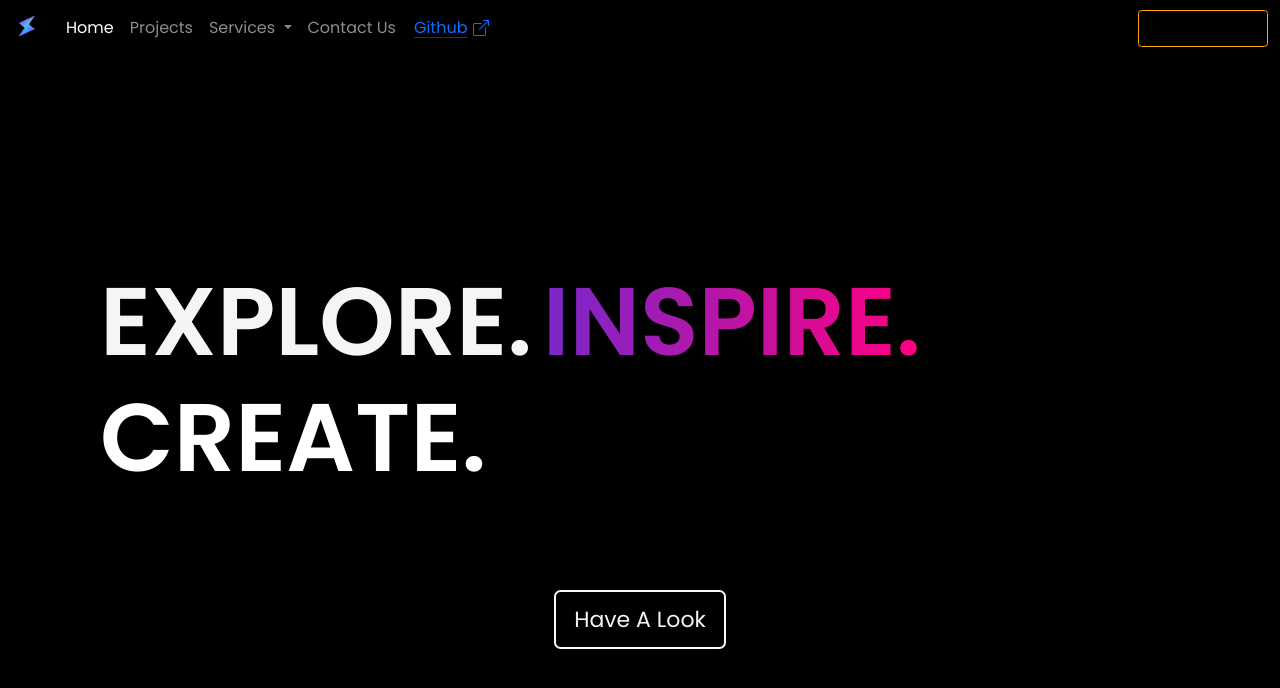
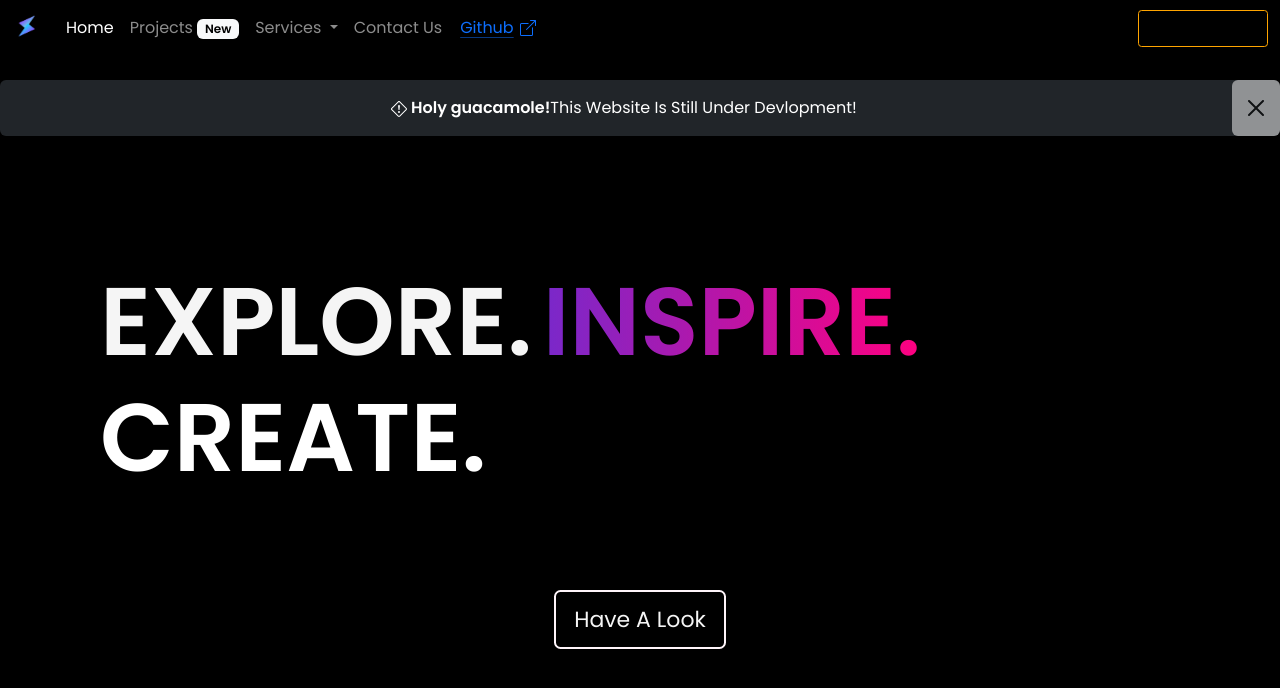
Before and after one commit to AnuragCodeCom/AnuragCodeCom-New-Website, a plain HTML site: page index.html in a window 1280 px wide. Drawn offline with nearby package versions, Linux system fonts and the light colour scheme.

Commit message:
New UI Big Updates!!!

```diff
--- a/index.html
+++ b/index.html
@@ -9,8 +9,27 @@
 <link rel="preconnect" href="https://fonts.gstatic.com" crossorigin>
 <link href="https://fonts.googleapis.com/css2?family=Inter:wght@600;700;800;900&family=Poppins:wght@100;200;300;400;500;600&display=swap" rel="stylesheet">
     <link href="https://cdn.jsdelivr.net/npm/bootstrap@5.3.1/dist/css/bootstrap.min.css" rel="stylesheet" integrity="sha384-4bw+/aepP/YC94hEpVNVgiZdgIC5+VKNBQNGCHeKRQN+PtmoHDEXuppvnDJzQIu9" crossorigin="anonymous">
+
+
+    <link rel="icon" type="image/x-icon" href="/images/CODE.png">
+
+
+
   </head>
   <body class=" " style="background-color: #000;">
+
+
+
+
+
+
+
+
+
+
+
+
+
     <nav class="navbar navbar-expand-lg navbar-dark fixed-top" style="background-color: transparent;">
         <div class="container-fluid">
           <a class="navbar-brand" href="/"><img title="AnuragCodeCom"src="/images/CODE.png" alt="Logo" width="30" height="24" class="d-inline-block align-text-top">
@@ -26,7 +45,7 @@
               <li class="nav-item">
                 <a class="nav-link" href="/"data-bs-toggle="tooltip" data-bs-placement="top"
                 data-bs-custom-class="custom-tooltip"
-                data-bs-title="This top tooltip is themed via CSS variables.">Projects</a>
+                data-bs-title="This top tooltip is themed via CSS variables.">Projects   <span class="badge bg-light" style="color: black;">New</span></h1></a>
               </li>
               <li class="nav-item dropdown">
                 <a style=" background-color: #000;" class="nav-link dropdown-toggle" href="#" role="button" data-bs-toggle="dropdown" aria-expanded="false">
@@ -59,6 +78,17 @@
         </div>
       </nav>
 
+
+      <div class="alert alert-warning alert-dismissible fade show bg-dark" role="alert" style="display:flex; width:100%; align-items: center; justify-content: center; position: fixed; margin-top: 10vh; color: white; border: none;">
+        <strong><svg xmlns="http://www.w3.org/2000/svg" width="16" height="16" fill="currentColor" class="bi bi-exclamation-diamond" viewBox="0 0 16 16">
+          <path d="M6.95.435c.58-.58 1.52-.58 2.1 0l6.515 6.516c.58.58.58 1.519 0 2.098L9.05 15.565c-.58.58-1.519.58-2.098 0L.435 9.05a1.482 1.482 0 0 1 0-2.098L6.95.435zm1.4.7a.495.495 0 0 0-.7 0L1.134 7.65a.495.495 0 0 0 0 .7l6.516 6.516a.495.495 0 0 0 .7 0l6.516-6.516a.495.495 0 0 0 0-.7L8.35 1.134z"/>
+          <path d="M7.002 11a1 1 0 1 1 2 0 1 1 0 0 1-2 0zM7.1 4.995a.905.905 0 1 1 1.8 0l-.35 3.507a.552.552 0 0 1-1.1 0L7.1 4.995z"/>
+        </svg>  Holy guacamole!</strong> This Website Is Still Under Devlopment!
+        <button type="button" class="btn-close bg-body" data-bs-dismiss="alert" aria-label="Close" style=" color: white;"></button>
+      </div>
+
+
+
 <section style="height: 100vh; display: flex; align-items: center; flex-direction: column; justify-content: center;">
       <div style="display:inline-flex; color: white; padding: 100px; display: flex; justify-content: center; align-items: center;">
         <h1 style="color: white;" > <span class="explore">EXPLORE.</span> <span class="inspire">INSPIRE.</span> <span class="create">CREATE.</span></h1>
@@ -71,8 +101,6 @@
 
 
 
-
-
     <script src="https://cdn.jsdelivr.net/npm/bootstrap@5.3.1/dist/js/bootstrap.bundle.min.js" integrity="sha384-HwwvtgBNo3bZJJLYd8oVXjrBZt8cqVSpeBNS5n7C8IVInixGAoxmnlMuBnhbgrkm" crossorigin="anonymous"></script>
 
   </body>
```
